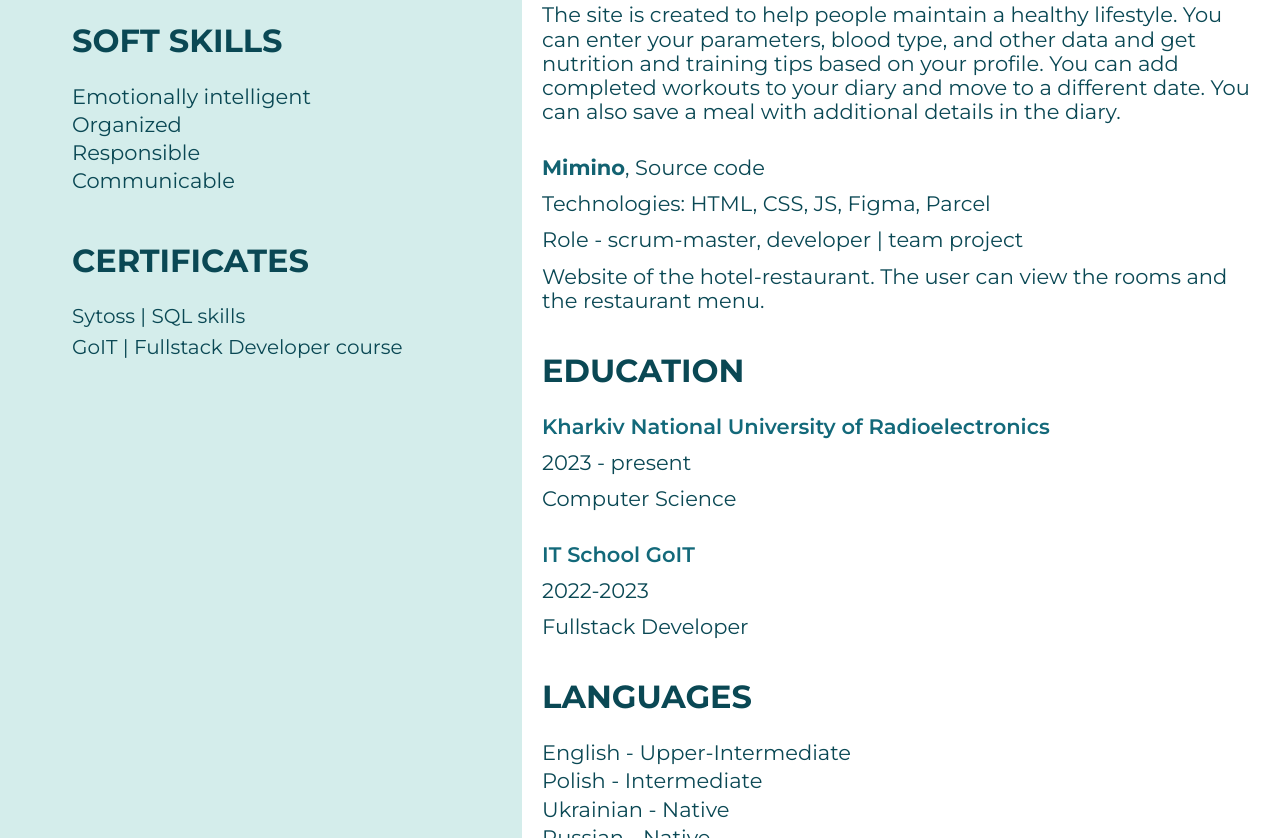
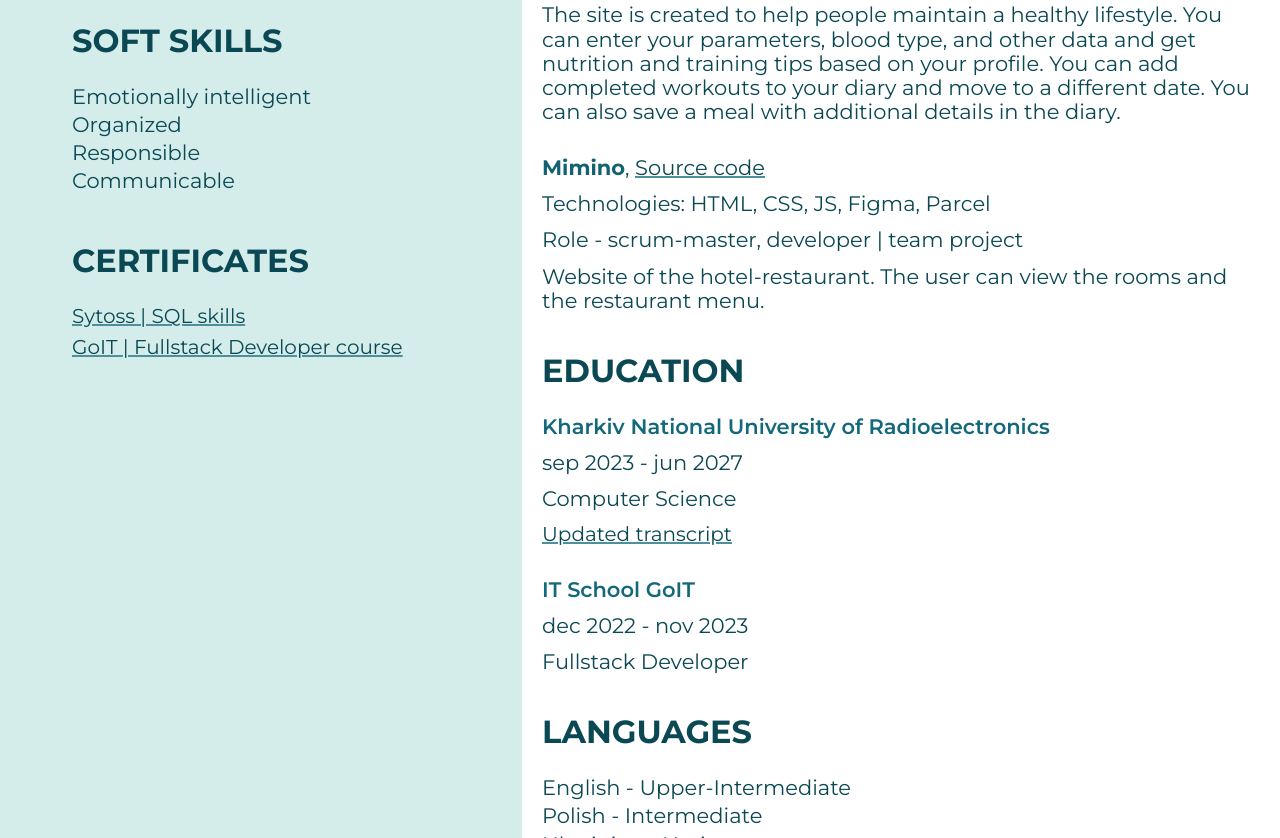
Before and after one commit to yeshchyrova/resume, a plain HTML site: page index.html in a window 1280 px wide. Shown: the part 1252-2090 px from the top of the page. Drawn offline with nearby package versions, Linux system fonts and the light colour scheme.

Commit message:
Update education info

```diff
--- a/css/styles.css
+++ b/css/styles.css
@@ -20,7 +20,6 @@ a {
 h1 {
   font-weight: 700;
   font-size: 52px;
-  /* max-width: 500px; */
 }
 
 h1,
@@ -35,7 +34,6 @@ h2 {
 
 p {
   font-size: 21px;
-  /* max-width: 850px; */
 }
 
 ul {
@@ -47,7 +45,13 @@ main {
 }
 
 a {
-  text-decoration: none;
+  text-decoration-thickness: 1.5px;
+  text-decoration-color: #4e8f9c;
+  transition: linear;
+}
+
+a:hover, a:focus {
+  color: #4e8f9c;
 }
 
 .info {
@@ -68,7 +72,7 @@ a {
   gap: 8px;
 }
 
-.contacts a, .certificates a {
+.contacts a, .certificates a, .education a {
   font-size: 20px;
 }
 
--- a/index.html
+++ b/index.html
@@ -172,12 +172,13 @@
               <ul>
                 <li>
                   <p class="educ-place">Kharkiv National University of Radioelectronics</p>
-                  <p>2023 - present</p>
+                  <p>sep 2023 - jun 2027</p>
                   <p>Computer Science</p>
+                  <a href="./images/TRANSCRIPT OF RECORDS.pdf" target="_blank">Updated transcript</a>
                 </li>
                 <li>
                   <p class="educ-place">IT School GoIT</p>
-                  <p>2022-2023</p>
+                  <p>dec 2022 - nov 2023</p>
                   <p>Fullstack Developer</p>
                 </li>
               </ul>
```
Also changed, not shown: 1 other file.
